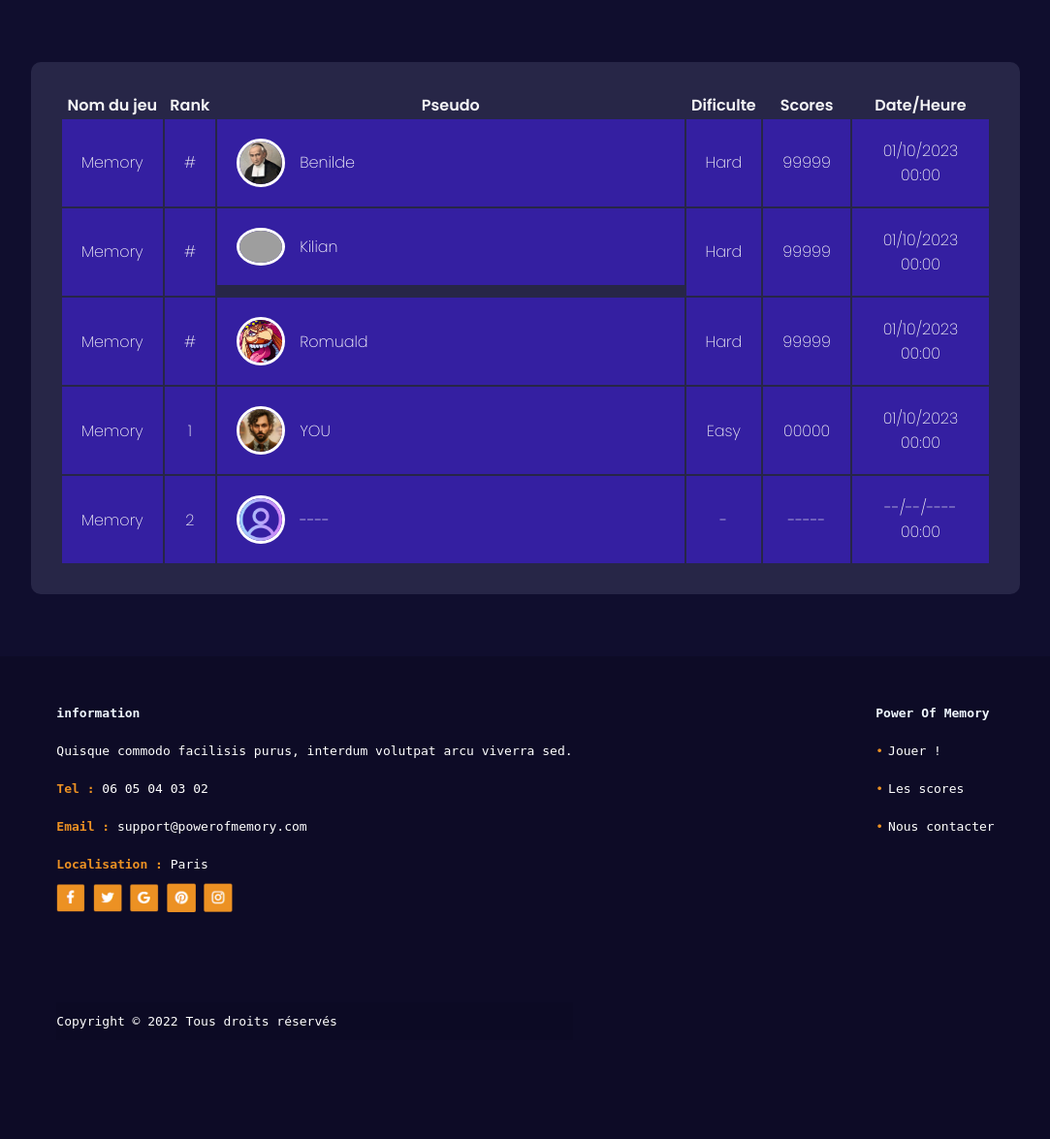
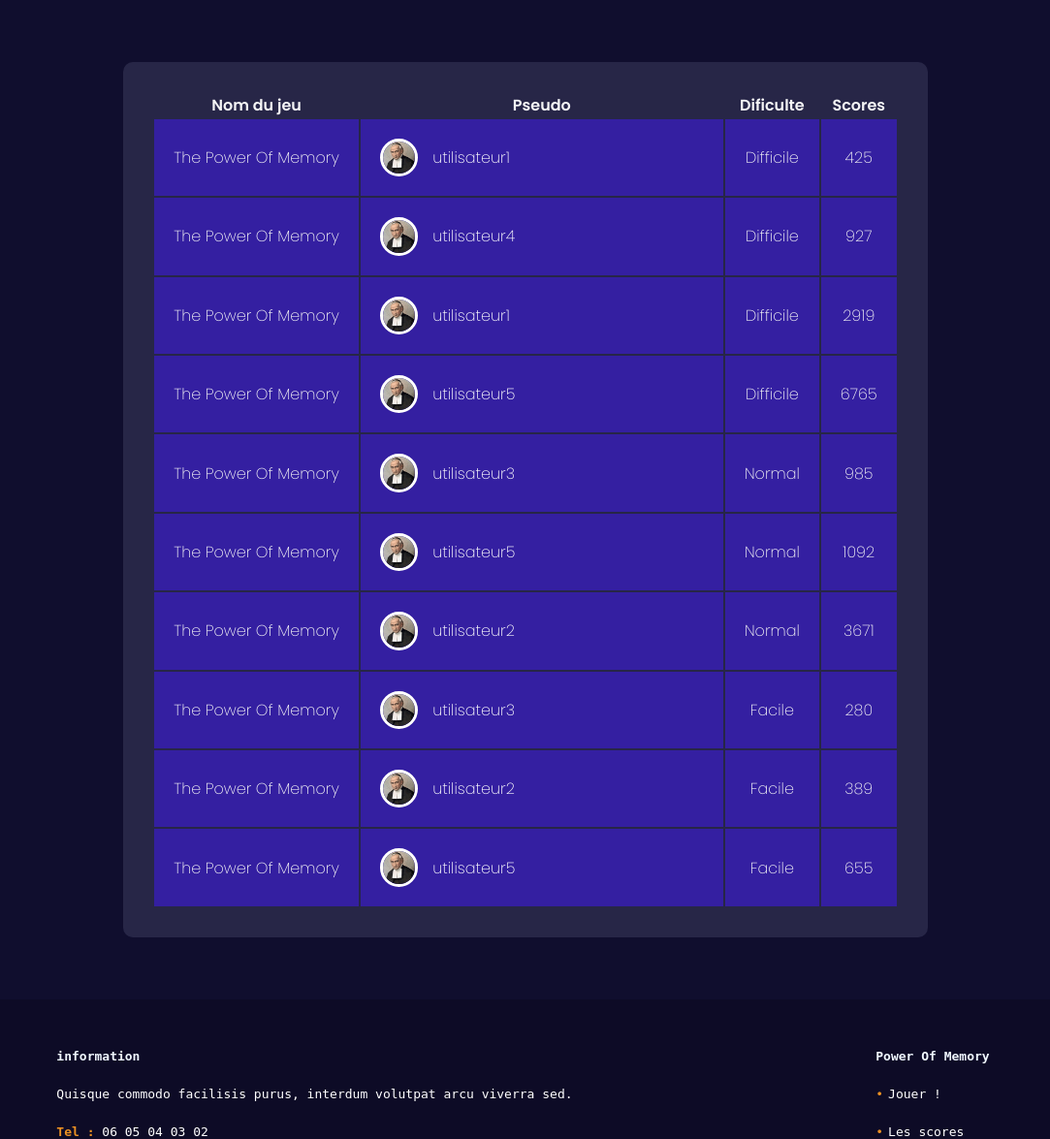
Before and after one commit to RomualdBR/projet-4sem, a PHP site: page /Projet/Games/Memory/Score.php in a window 1280 px wide. Shown: the part 325-1500 px from the top of the page at 97% size, without its empty margins (98-1181 px from the left). Before the commit the page ends 1386 px from the top, so only its background shows below. Run offline with PHP 8.4, Linux system fonts and the light colour scheme; data comes from the database, SQL or seed files in the repository; grey boxes are pictures that could not be loaded.

Commit message:
Fin Story 5

```diff
--- a/MyAccount.php
+++ b/MyAccount.php
@@ -2,9 +2,6 @@
 <!DOCTYPE html>
 <html lang="fr">
 
-<?php
-$a = "0"
-?>
 <?php require_once SITE_ROOT . "Projet/Partials/Head.php" ?>
 
 <body>
--- a/Projet/Games/Memory/Score.php
+++ b/Projet/Games/Memory/Score.php
@@ -1,10 +1,11 @@
-<?php require_once "../../Utils/common.php" ?>
+<?php
+ require_once "../../Utils/common.php";
+ require_once "../../Utils/database.php";
+
+?>
 <!DOCTYPE html>
 <html lang="fr">
 
-<?php
-$a = 0
-?>
 <?php require_once SITE_ROOT . "Projet/Partials/Head.php" ?>
 
 <body>
@@ -20,75 +21,26 @@ $a = 0
             <thead class="haut-scores">
                 <tr>
                     <th class="bord-toprond">Nom du jeu</th>
-                    <th>Rank</th>
                     <th>Pseudo</th>
                     <th>Dificulte</th>
                     <th>Scores</th>
-                    <th class="bord-toprond2">Date/Heure</th>
                 </tr>
 
             </thead>
             <tbody class="bas-scores">
-                <tr>
-                    <td>Memory</td>
-                    <td class="Rank">#</td>
-                    <td class="pseudo-scores">
-                        <img src="<?= PROJECT_FOLDER ?>/asset/images/benilde.png" alt="" class="image-score">
-                        <p class="pseudo-rank"><a href="#" class="pseudo-click">Benilde</a></p>
-                    </td>
-                    <td>Hard</td>
-                    <td>99999</td>
-                    <td>01/10/2023 00:00</td>
-                </tr>
+                <?php foreach (recuperescore() as $score): ?>
 
-                <tr>
-                    <td>Memory</td>
-                    <td class="Rank">#</td>
-                    <td class="pseudo-scores">
-                        <img src="<?= PROJECT_FOLDER ?>/asset/images/gégé.png" alt="" class="image-score">
-                        <p class="pseudo-rank"><a href="#" class="pseudo-click">Kilian</a></p>
-                    </td>
-                    <td>Hard</td>
-                    <td>99999</td>
-                    <td>01/10/2023 00:00</td>
-                </tr>
+                    <tr>
+                        <td><?= $score -> nom_jeu?></td>
+                        <td class="pseudo-scores">
+                            <img src="<?= PROJECT_FOLDER ?>/asset/images/benilde.png" alt="" class="image-score">
+                            <p class="pseudo-rank"><a href="#" class="pseudo-click"><?= $score->pseudo ?></a></p>
+                        </td>
+                        <td><?= $score -> difficulte ?></td>
+                        <td><?= $score -> score ?></td>
+                    </tr>
 
-                <tr>
-                    <td>Memory</td>
-                    <td class="Rank">#</td>
-                    <td class="pseudo-scores">
-                        <img src="<?= PROJECT_FOLDER ?>/asset/images/big_mom.png" alt="" class="image-score">
-                        <p class="pseudo-rank"><a href="#" class="pseudo-click">Romuald</a></p>
-                    </td>
-                    <td>Hard</td>
-                    <td>99999</td>
-                    <td>01/10/2023 00:00</td>
-                </tr>
-
-                <tr>
-                    <td>Memory</td>
-                    <td class="Rank">1</td>
-                    <td class="pseudo-scores">
-                        <img src="<?= PROJECT_FOLDER ?>/asset/images/YOU.png" alt="" class="image-score">
-                        <p class="pseudo-rank"><a href="#" class="pseudo-click">YOU</a></p>
-                    </td>
-                    <td>Easy</td>
-                    <td>00000</td>
-                    <td>01/10/2023 00:00</td>
-                </tr>
-
-                <tr>
-                    <td>Memory</td>
-                    <td class="Rank">2</td>
-                    <td class="pseudo-scores">
-                        <img src="<?= PROJECT_FOLDER ?>/asset/images/photo_de_profil_MyAccount.png" alt="" class="image-score">
-                        <p class="pseudo-rank"><a href="#" class="pseudo-click">----</a></p>
-                    </td>
-                    <td>-</td>
-                    <td>-----</td>
-                    <td>--/--/---- 00:00</td>
-                </tr>
-
+                <?php endforeach; ?>
 
             </tbody>
         </table>
--- a/Projet/Partials/Header.php
+++ b/Projet/Partials/Header.php
@@ -1,6 +1,6 @@
 <?php $current_page = basename($_SERVER['PHP_SELF']); ?>
 
-<?php if ($a == 1) : ?>
+<?php if ($current_page == 'index.php') : ?>
 
 
     <nav class="main-nav">
--- a/Projet/Utils/common.php
+++ b/Projet/Utils/common.php
@@ -9,33 +9,3 @@ define('PROJECT_FOLDER', '/projet-4sem/');
 define('SITE_ROOT', $_SERVER['DOCUMENT_ROOT'] . PROJECT_FOLDER);
 
 session_start();
-
-function displayNbPartie(): int
-{
-    $pdo = connectToDbAndGetPdo();
-    $pdoStatement = $pdo->prepare('SELECT COUNT(id) As nbparties FROM score');
-    $pdoStatement->execute();
-    $resultNbPartie = $pdoStatement->fetch();
-
-    return $resultNbPartie->nbparties;
-};
-
-function displayTempsPartie(): int
-{
-    $pdo = connectToDbAndGetPdo();
-    $pdoStatement = $pdo->prepare('SELECT temps_partie As MeilleurTemps FROM score ORDER BY temps_partie ASC LIMIT 1');
-    $pdoStatement->execute();
-    $resultMeilleurTemps = $pdoStatement->fetch();
-
-    return $resultMeilleurTemps->MeilleurTemps;
-};
-
-function displayNbJoueurs(): int
-{
-    $pdo = connectToDbAndGetPdo();
-    $pdoStatement = $pdo->prepare('SELECT COUNT(id) As NbJoueurs FROM utilisateur');
-    $pdoStatement->execute();
-    $resultNbJoueurs = $pdoStatement->fetch();
-
-    return $resultNbJoueurs->NbJoueurs;
-};
--- a/Projet/Utils/database.php
+++ b/Projet/Utils/database.php
@@ -20,3 +20,64 @@
         echo 'La connexion à la base de données a échouée.';
     }
 }
+
+function displayNbPartie(): int
+{
+    $pdo = connectToDbAndGetPdo();
+    $pdoStatement = $pdo->prepare('SELECT COUNT(id) As nbparties FROM score');
+    $pdoStatement->execute();
+    $resultNbPartie = $pdoStatement->fetch();
+
+    return $resultNbPartie->nbparties;
+};
+
+function displayTempsPartie(): int
+{
+    $pdo = connectToDbAndGetPdo();
+    $pdoStatement = $pdo->prepare('SELECT temps_partie As MeilleurTemps FROM score ORDER BY temps_partie ASC LIMIT 1');
+    $pdoStatement->execute();
+    $resultMeilleurTemps = $pdoStatement->fetch();
+
+    return $resultMeilleurTemps->MeilleurTemps;
+};
+
+function displayNbJoueurs(): int
+{
+    $pdo = connectToDbAndGetPdo();
+    $pdoStatement = $pdo->prepare('SELECT COUNT(id) As NbJoueurs FROM utilisateur');
+    $pdoStatement->execute();
+    $resultNbJoueurs = $pdoStatement->fetch();
+
+    return $resultNbJoueurs->NbJoueurs;
+};
+
+
+function recuperescore()
+{
+    $pdo = connectToDbAndGetPdo();
+    $pdoStatement = $pdo->prepare('SELECT J.nom_jeu, U.pseudo, S.difficulte, S.score, (
+        SELECT
+        CASE
+        WHEN S.difficulte = "Difficile" THEN 3
+        WHEN S.difficulte = "Normal" THEN 2
+        WHEN S.difficulte = "Facile" THEN 1
+        END
+    ) AS nb_difficulte
+    FROM score AS S
+    INNER JOIN utilisateur AS U
+    ON S.id_joueur = U.id
+    INNER JOIN jeu AS J
+    ON S.id_jeu = J.id
+    WHERE J.nom_jeu = "The Power Of Memory" OR U.id = "utilisateur6" OR S.difficulte = "Difficile"
+    ORDER BY J.nom_jeu ASC,nb_difficulte DESC, S.score ASC;');
+    $pdoStatement->execute();
+    $scores = $pdoStatement->fetchAll();
+    return $scores;
+
+    foreach ($scores as $score) {
+        echo $score->nom_jeu;
+        echo $score->pseudo;
+        echo $score->difficulte;
+        echo $score->score;
+    }
+}
--- a/chat.php
+++ b/chat.php
@@ -3,9 +3,6 @@
 <html lang="fr">
 
 <head>
-    <?php
-    $a = "0"
-    ?>
     <?php require_once SITE_ROOT . "Projet/Partials/Head.php" ?>
 
 </head>
--- a/contact.php
+++ b/contact.php
@@ -5,13 +5,7 @@
 <?php require_once SITE_ROOT . "Projet/Partials/Head.php" ?>
 
 <body>
-    <?php
-    $d = 1
-    ?>
     <!--Header-->
-    <?php
-    $a = "0"
-    ?>
     <?php require_once SITE_ROOT . "Projet/Partials/Header.php"; ?>
 
     <!--Fin Header-->
--- a/login.php
+++ b/login.php
@@ -2,9 +2,6 @@
 <!DOCTYPE html>
 <html lang="fr">
 
-<?php
-$a = "0"
-?>
 <?php require_once "Projet/Partials/Head.php" ?>
 
 <body>
--- a/register.php
+++ b/register.php
@@ -7,9 +7,6 @@
 <body>
     <!--Header-->
 
-    <?php
-    $a = "0"
-    ?>
     <?php require_once SITE_ROOT . "Projet/Partials/Header.php"; ?>
 
     <!--Fin header-->
```
Also changed, not shown: Score.php (+5 -4 lines).
